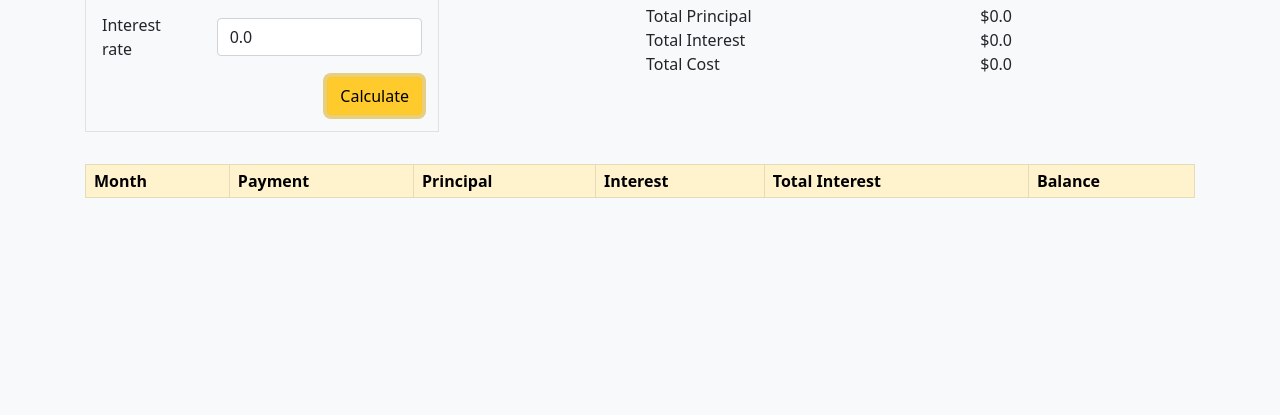
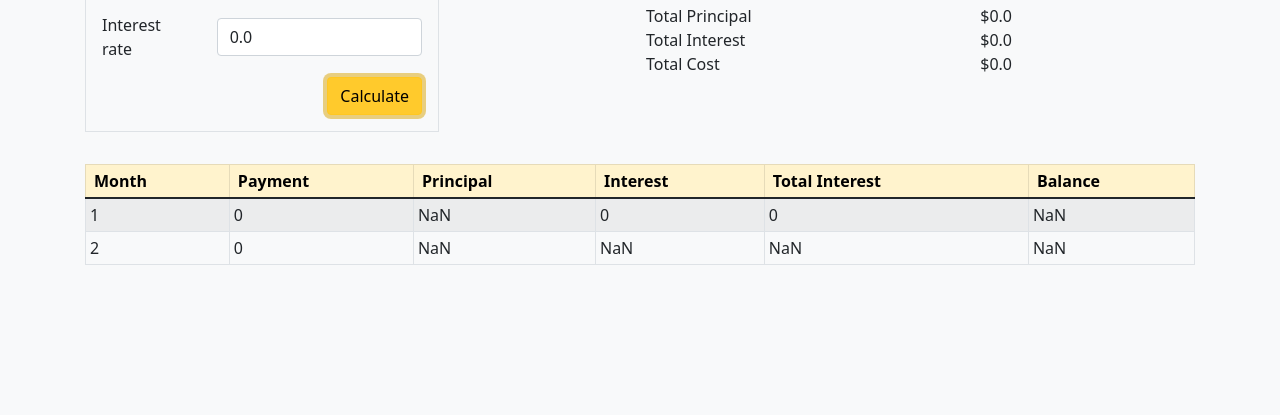
Before and after one commit to TrondStolsvik/Shylock, a plain HTML site: page app.html in a window 1280 px wide. Both pictures are taken after a click on the button "Calculate". Shown: the part 313-728 px from the top of the page. Drawn offline with nearby package versions, Linux system fonts and the light colour scheme.

Commit message:
js ready for testing

```diff
--- a/app.html
+++ b/app.html
@@ -185,8 +185,10 @@
                     <th class="ps-2">Total Interest</th>
                     <th class="ps-2">Balance</th>
                   </tr>
+                </thead>
+                <tbody id="results">
                   <!-- Results go here -->
-                </thead>
+                </tbody>
               </table>
             </div>
           </div>
@@ -246,7 +248,7 @@
         <td></td>
         <td></td>
         <td></td>
-      </td>
+      </tr>
     </template>
     <!-- Bootstrap JS -->
     <script
@@ -258,7 +260,9 @@
     <!-- Custom Scripts -->
     <script src="js/scripts.js"></script>
     <script>
-      document.getElementById("btnCalculate").addEventListener("click", getValues);
+      document
+        .getElementById("btnCalculate")
+        .addEventListener("click", getValues);
     </script>
   </body>
 </html>
--- a/js/scripts.js
+++ b/js/scripts.js
@@ -1,17 +1,118 @@
 //Get the values from the page
 function getValues() {
+  //Clear the dom
+  document.getElementById("results").innerHTML = "";
+
   //Get the value from loan amount and store it in a variable
+  let loanAmount = document.getElementById("loanAmount").value;
+
   //Get the value from term and store it in a variable
+  let term = document.getElementById("term").value;
+
   //Get the value from interest rate and store it in a variable
-  //
+  let interestRate = document.getElementById("interestRate").value;
+
+  //Declare a variable currentTerm and initialize to 0
+  let currentTerm = 0;
+
+  //Declare a variable totalInterest and initialize to 0
+  let totalInterest = 0;
+
+  //Declare a variable as previousBalance and initialize to 0
+  let previousBalance = 0;
+
+  //If-statement to check if previous balance is equal to 0
+  if (previousBalance == 0) {
+    //If true, for-loop through the length of term
+    for (let i = 0; i <= term.length; i++) {
+      //Increment currentTerm += 1
+      currentTerm += 1;
+
+      //Call monthlyInterest() and store it's data in a variable called interestMonth,
+      //using previous balance and interest rate as the parameters
+      let interestMonth = monthlyInterest(previousBalance, interestRate);
+
+      //Increment totalInterest += interestMonth
+      totalInterest += interestMonth;
+
+      //Call monthlyPayments() and store it's data in a variable called paymentsMonth,
+      //using loan amount, term and interest rate as the parameters
+      let paymentsMonth = monthlyPayments(loanAmount, term, interestRate);
+
+      //Declare a variable priPay and store the result of monthlyPayments - monthlyInterest
+      let priPay = monthlyPayments - monthlyInterest;
+
+      //Update previousBalance to be the result of previous balance - priPay
+      previousBalance = previousBalance - priPay;
+
+      //Call displayLoan() using
+      //term, currentTerm, paymentsMonth, priPay, interestMonth, totalInterest and previousBalance
+      displayLoan(
+        term,
+        currentTerm,
+        paymentsMonth,
+        priPay,
+        interestMonth,
+        totalInterest,
+        previousBalance
+      );
+    }
+  } else {
+    return 0;
+  }
 }
 
-//Calculate montly information
-function monthlyPayments() {
-  //
+//Calculate monthly interest
+function monthlyInterest(previousBalance, interestRate) {
+  //Declare variable intPay as "previousBalance * (interest rate / 1200)"
+  let intPay = previousBalance * (interestRate / 1200);
+
+  //return intPay
+  return intPay;
+}
+
+//Calculate montly payments
+function monthlyPayments(loanAmount, term, interestRate) {
+  //Declare variable monthPay as
+  //"(loan amount) * (interest rate / 1200) / (1 - (1 + (interest rate / 1200)**(-term)"
+  let monthPay =
+    (loanAmount * (interestRate / 1200)) /
+    (1 - (1 + (interestRate / 1200) ** -term));
+
+  //return monthPay
+  return monthPay;
 }
 
 //Display the header totals and table
-function displayLoan() {
-  //
+function displayLoan(
+  term,
+  currentTerm,
+  paymentsMonth,
+  priPay,
+  interestMonth,
+  totalInterest,
+  previousBalance
+) {
+  //Get tableBody element
+  let tableBody = document.getElementById("results");
+
+  //Get templateRow element from template
+  let templateRow = document.getElementById("loanTemplate");
+
+  //Declare a variable tableRow and store the content from the template row
+  let tableRow = document.importNode(templateRow.content, true);
+
+  //Declare a variable rowCols and store only the "td" elements
+  let rowCols = tableRow.querySelectorAll("td");
+
+  //Model the row one column at a time and store the data from the parameters in sequence
+  rowCols[0].textContent = currentTerm;
+  rowCols[1].textContent = paymentsMonth;
+  rowCols[2].textContent = priPay;
+  rowCols[3].textContent = interestMonth;
+  rowCols[4].textContent = totalInterest;
+  rowCols[5].textContent = previousBalance;
+
+  //Append the tableRow to the tableBody
+  tableBody.appendChild(tableRow);
 }
```
